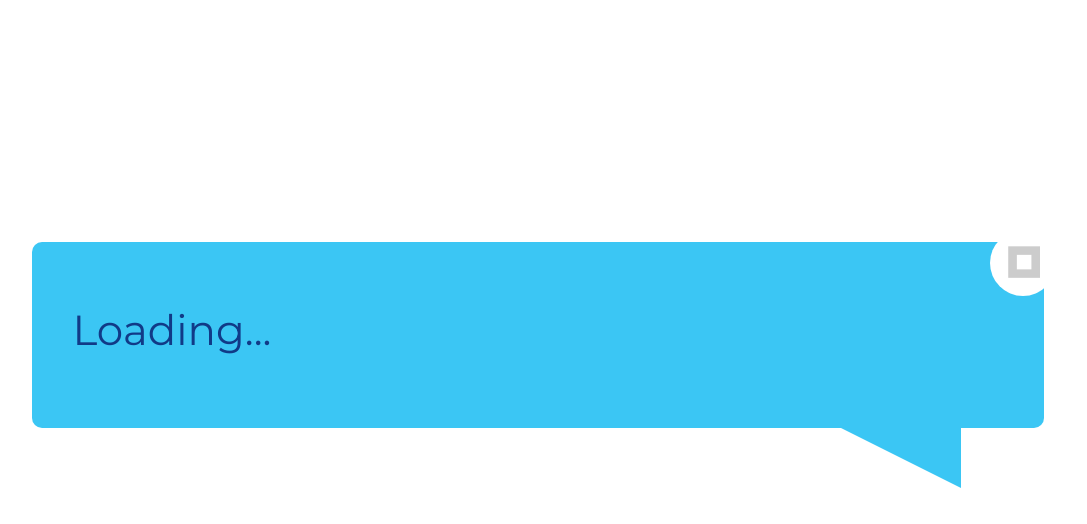
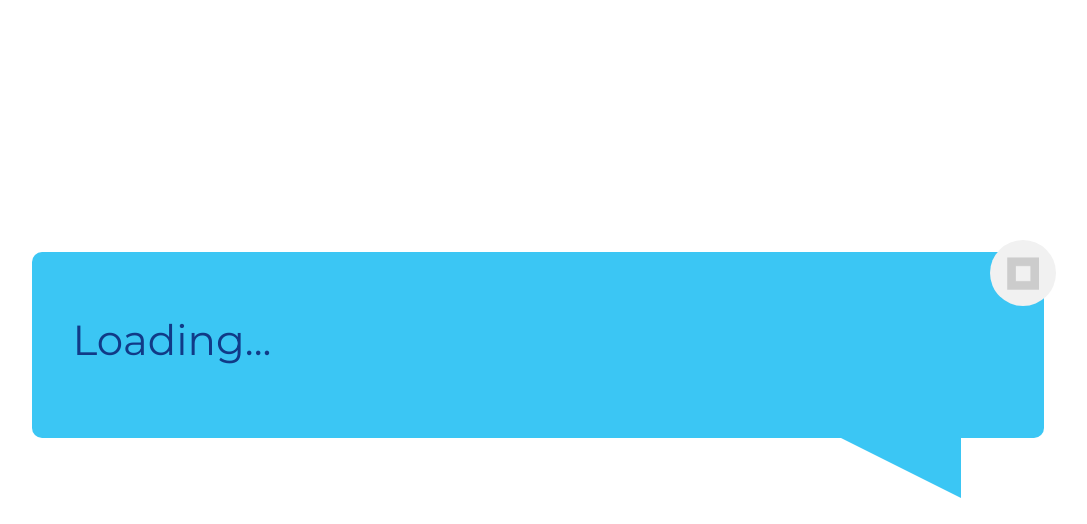
Before and after one commit to HortonRise/five-o-tron, a PHP site: page / in a window 1280 px wide. Shown: the part 471-995 px from the top of the page, without its empty margins (102-1189 px from the left). Before the commit the page ends 959 px from the top, so only its background shows below. Run offline with PHP 8.4, Linux system fonts and the light colour scheme; data that the repository does not hold is empty; some libraries are stand-ins or nearby versions.

Commit message:
Polishing animation

```diff
--- a/main.js
+++ b/main.js
@@ -34,9 +34,6 @@
     });
 }
 
-
-
-
 function process(results) {
 
     var highFives = [];
@@ -58,7 +55,7 @@
 
         //console.log(creator);
         var hfText = text;
-        console.log(hfText);
+        //console.log(hfText);
         var textLength = hfText.length;
         var nameBool = false;
         var currentName = "";
@@ -107,8 +104,6 @@
 
                             testArray.push(newObj);
                         }
-
-
                     }
                 }
                 nameBool = false;
@@ -124,7 +119,7 @@
     function swapHF(){
         num = (num + 1) % testArray.length;
 
-        console.log(testArray[num]);
+        //console.log(testArray[num]);
 
         $(".recipH").html(testArray[num].recip);
 
@@ -150,12 +145,12 @@
         setTimeout(function(){
             $("#triangle-left").removeClass("quickInvisible");
             $("#triangle-left").addClass("quickVisible");
-        }, 300);
+        }, 280);
 
         setTimeout(function(){
             $("#triangle-left").css("margin-top","-60px");
             $("#triangle-left").css("margin-left","80%");
-        },310);
+        },280);
 
         setTimeout(function(){
             $(".recipH").removeClass("invisible");
--- a/style.css
+++ b/style.css
@@ -66,7 +66,7 @@
 #logo{
     position: absolute;
     z-index: 100;
-    left: 45.3%;
+    left: 45.32%;
     /*//right: 50%;*/
     width: 80px;
     top: 100px;
@@ -99,7 +99,7 @@
 
 .highFive{
     display: block;
-    margin-top: 52%;
+    margin-top: 53%;
     position: relative;
 }
 
@@ -171,7 +171,7 @@
 
 .redeemedCircle{
     position: absolute;
-    background-color: #ffffff;
+    background-color: #f1f1f1;
     border-radius: 33px;
     width: 66px;
     height: 66px;
@@ -183,12 +183,12 @@
 
 .redeemedIcon{
     width: 50px;
-    margin: 8px 0px 0px 9px;
+    margin: 9px 0px 0px 8px;
 }
 
 .redeemedIcon2{
     width: 50px;
-    margin: 7px 0px 0px 8px;
+    margin: 9px 0px 0px 6px;
 }
 
 .displayNone{
```
